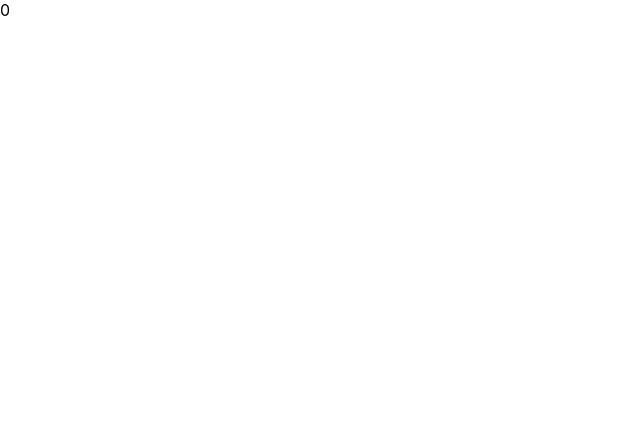
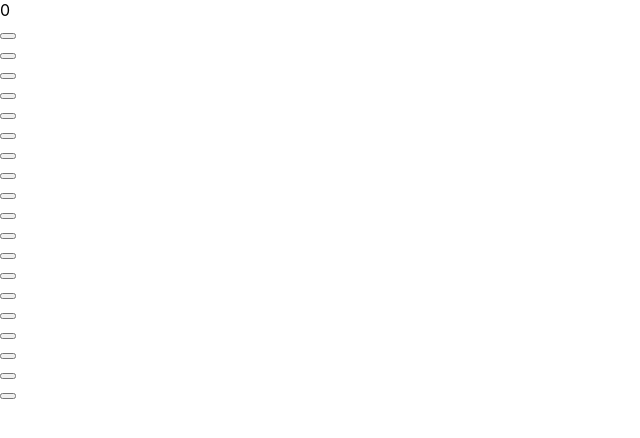
Before and after one commit to enaburekhan/calculator-app, a React (Create React App) app: page / in a window 1280 px wide. Shown: the top 438 px of the page, without its empty margins (0-640 px from the left). Built offline with nearby package versions, Linux system fonts and the light colour scheme.

Commit message:
create ButtonPanel sfc and propTypes

```diff
--- a/src/components/App.js
+++ b/src/components/App.js
@@ -1,13 +1,12 @@
-// import './App.css';
 import Display from './Display';
-// import {ButtonPanel} from './ButtonPanel';
+import ButtonPanel from './ButtonPanel';
 
 function App() {
   return (
     <div className="Component-App">
       <>
         <Display />
-        {/* <ButtonPanel /> */}
+        <ButtonPanel />
       </>
     </div>
   );
--- a/src/components/Button.js
+++ b/src/components/Button.js
@@ -2,14 +2,14 @@ import PropTypes from 'prop-types';
 
 const Button = ({ buttonName }) => (
   <div>
-    <button>
+    <button type="button">
       {buttonName}
     </button>
   </div>
 );
 
 Button.propTypes = {
-  name: PropTypes.string.isRequired,
+  buttonName: PropTypes.string.isRequired,
 };
 
 export default Button;
--- /dev/null
+++ b/src/components/ButtonPanel.js
@@ -0,0 +1,46 @@
+import PropTypes from 'prop-types';
+import Button from './Button';
+
+const ButtonPanel = ({clickHandler}) => {
+
+  const handleClick = buttonName => clickHandler(buttonName);
+  return (
+    <div className="component-button-panel">
+      <div className="group-1">
+        <Button name="AC" clickHandler={handleClick} />
+        <Button name="+/-" clickHandler={handleClick} />
+        <Button name="%" clickHandler={handleClick} />
+        <Button name="/" clickHandler={handleClick} />
+      </div>
+      <div className="group-2">
+        <Button name="7" clickHandler={handleClick} />
+        <Button name="8" clickHandler={handleClick} />
+        <Button name="9" clickHandler={handleClick} />
+        <Button name="X" clickHandler={handleClick} />
+      </div>
+      <div className="group-3">
+        <Button name="4" clickHandler={handleClick} />
+        <Button name="5" clickHandler={handleClick} />
+        <Button name="6" clickHandler={handleClick} />
+        <Button name="-" clickHandler={handleClick} />
+      </div>
+      <div className="group-4">
+        <Button name="1" clickHandler={handleClick} />
+        <Button name="2" clickHandler={handleClick} />
+        <Button name="3" clickHandler={handleClick} />
+        <Button name="+" clickHandler={handleClick} />
+      </div>
+      <div className="group-5">
+        <Button name="AC" clickHandler={handleClick} />
+        <Button name="+/-" clickHandler={handleClick} />
+        <Button name="%" clickHandler={handleClick} />
+      </div>
+    </div>
+   );
+}
+
+ButtonPanel.PropTypes = {
+  clickHandler: PropTypes.func.isRequired
+}
+
+export default ButtonPanel;
```
Also changed, not shown: src/App.css (deleted, +0 -39 lines), 1 other file (tests, documents, lock files or other folders).
